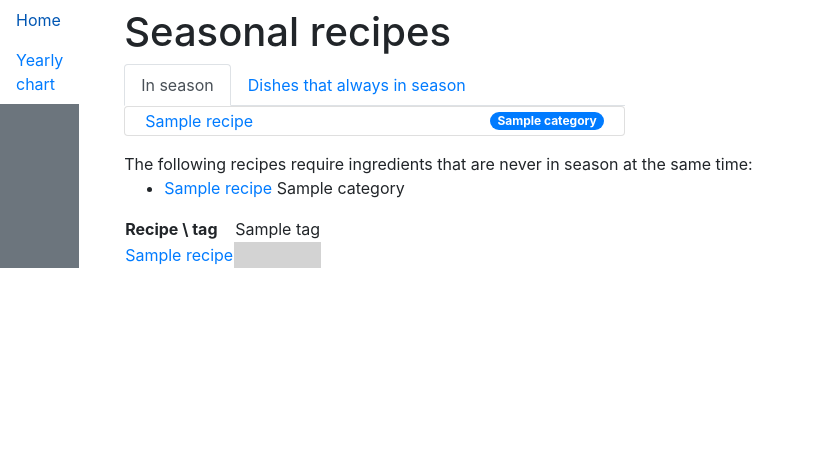
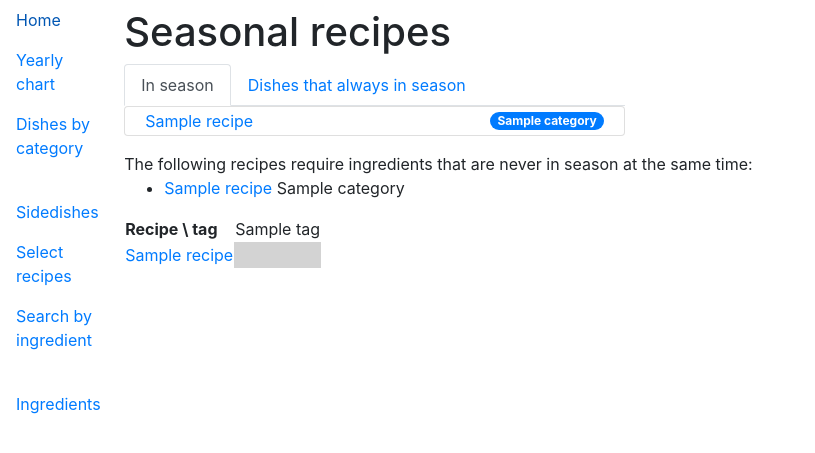
Before and after one commit to MartinEden/seasonal-meal-planner, a Django app: template editrecipes/templates/editrecipes/index.html in a window 1280 px wide. Shown: the top 453 px of the page, without its empty margins (0-815 px from the left). Run offline with Django 3.2, Linux system fonts and the light colour scheme; tables that the repository leaves empty hold one stand-in row (values such as "Sample post"); the template is opened without the code that fills it: values that come from a table or form of the project are taken from there, most other values are stand-ins (such as "Sample title", 1, 10 or a date in 2020); some libraries are stand-ins or nearby versions.

Commit message:
Add all pages to sidebar

```diff
--- a/editrecipes/templates/base.html
+++ b/editrecipes/templates/base.html
@@ -31,6 +31,21 @@
                 <li class="nav-item bg-white">
                     <a class="nav-link" href="{% url 'year_chart' %}">Yearly chart</a>
                 </li>
+                <li class="nav-item bg-white">
+                    <a class="nav-link" href="{% url 'all_categories' %}">Dishes by category</a>
+                </li>
+                <li class="nav-item bg-white">
+                    <a class="nav-link" href="{% url 'all_sidedishes' %}">Sidedishes</a>
+                </li>
+                <li class="nav-item bg-white">
+                    <a class="nav-link" href="{% url 'select_recipes' %}">Select recipes</a>
+                </li>
+                <li class="nav-item bg-white">
+                    <a class="nav-link" href="{% url 'search' %}">Search by ingredient</a>
+                </li>
+                <li class="nav-item bg-white">
+                    <a class="nav-link" href="{% url 'ingredients' %}">Ingredients</a>
+                </li>
             </ul>
         </div>
         <div class="col-lg-10 col-md-9 col-12">
--- a/editrecipes/urls.py
+++ b/editrecipes/urls.py
@@ -11,15 +11,15 @@ urlpatterns = [
     path('month', views.month),
     path('year-chart', views.year_chart, name='year_chart'),
     path('category/<str:category>/', views.category, name='category'),
-    path('category', views.category),
+    path('category', views.category, name='all_categories'),
     path('sidedish/<str:sidedish>/<int:month_id>/', views.sidedish,
          name='sidedish'),
     path('sidedish/<str:sidedish>/', views.sidedish, name='sidedish'),
-    path('sidedish', views.sidedish),
+    path('sidedish', views.sidedish, name='all_sidedishes'),
     path('select-recipes/<int:month_id>/', views.select_recipes),
-    path('select-recipes', views.select_recipes),
+    path('select-recipes', views.select_recipes, name='select_recipes'),
     path('shopping-list', views.shopping_list, name='shopping_list'),
     path('search', views.search, name='search'),
     path('search/<str:ingredient>/', views.search, name='search'),
-    path('ingredients', views.ingredients)
+    path('ingredients', views.ingredients, name='ingredients')
 ] + static(settings.STATIC_URL, document_root=settings.STATIC_ROOT)
```
